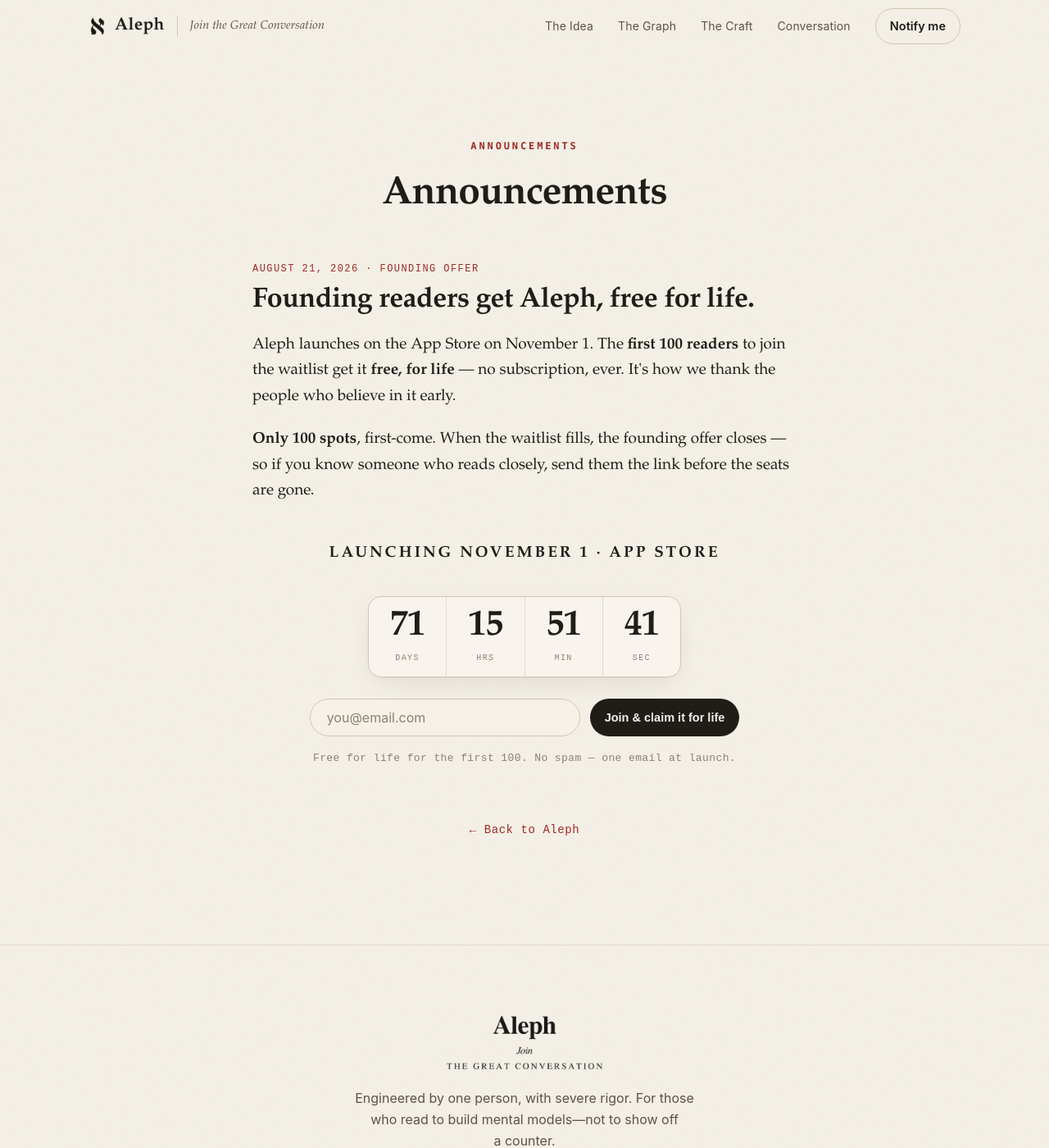
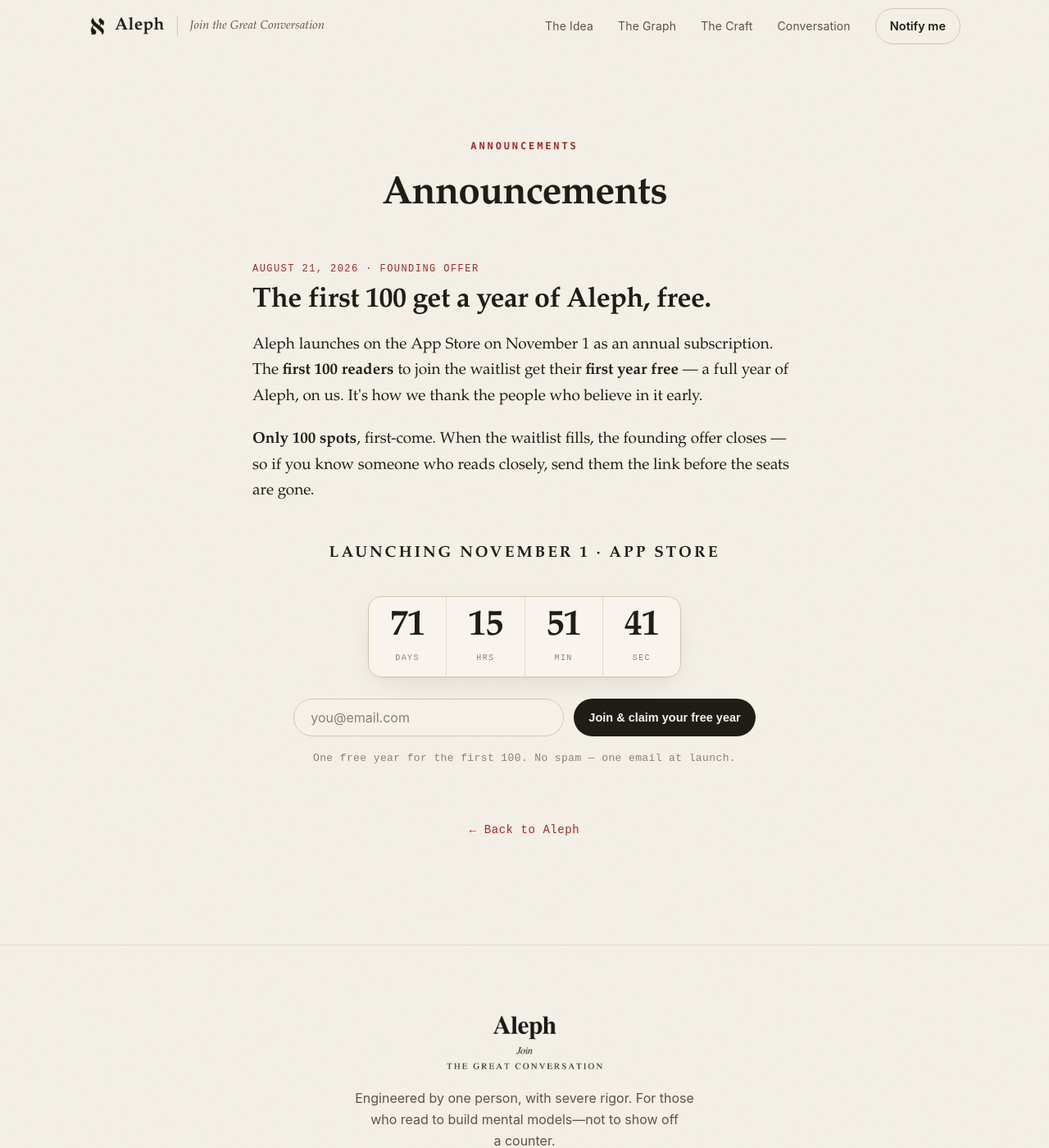
Before and after one commit to DiegoArmistead/AlephLibraryBlog, a Jekyll site: the page built from announcements.html, in a window 1280 px wide and 1400 px high. Shown: the whole window at 82% size. Built offline with Jekyll 4.4.1, drawn with Linux system fonts in a browser that asks for light colours.

Commit message:
copy: founding offer = primer ano gratis (no de por vida)
Cambia 'free for life' -> 'first year free' para los primeros 100: honrable con los offer codes del App Store (que dan periodo gratis, no lifetime). Sigue siendo muy generoso.

Co-Authored-By: Claude Opus 4.8 <noreply@anthropic.com>

```diff
--- a/announcements.html
+++ b/announcements.html
@@ -1,7 +1,7 @@
 ---
 layout: default
 title: Announcements — Aleph
-description: "Founding readers get Aleph free, for life. Join the waitlist before Aleph launches on November 1."
+description: "The first 100 readers get their first year of Aleph free. Join the waitlist before Aleph launches on November 1."
 permalink: /announcements/
 ---
 <section class="manifesto"><div class="wrap">
@@ -10,9 +10,9 @@ permalink: /announcements/
 
   <article class="announce">
     <p class="announce-date">August 21, 2026 · Founding offer</p>
-    <h2 class="serif">Founding readers get Aleph, free for life.</h2>
+    <h2 class="serif">The first 100 get a year of Aleph, free.</h2>
 
-    <p>Aleph launches on the App Store on November 1. The <strong>first 100 readers</strong> to join the waitlist get it <strong>free, for life</strong> — no subscription, ever. It's how we thank the people who believe in it early.</p>
+    <p>Aleph launches on the App Store on November 1 as an annual subscription. The <strong>first 100 readers</strong> to join the waitlist get their <strong>first year free</strong> — a full year of Aleph, on us. It's how we thank the people who believe in it early.</p>
 
     <p><strong>Only 100 spots</strong>, first-come. When the waitlist fills, the founding offer closes — so if you know someone who reads closely, send them the link before the seats are gone.</p>
 
@@ -28,9 +28,9 @@ permalink: /announcements/
 
     <form class="notify" action="https://buttondown.com/api/emails/embed-subscribe/{{ site.buttondown_username }}" method="post" target="popupwindow" onsubmit="window.open('https://buttondown.com/{{ site.buttondown_username }}','popupwindow')">
       <input class="notify-input" type="email" name="email" required placeholder="you@email.com" autocomplete="email" aria-label="Your email address">
-      <button class="btn btn-primary" type="submit">Join &amp; claim it for life</button>
+      <button class="btn btn-primary" type="submit">Join &amp; claim your free year</button>
     </form>
-    <p class="fine">Free for life for the first 100. No spam — one email at launch.</p>
+    <p class="fine">One free year for the first 100. No spam — one email at launch.</p>
   </article>
 
   <p style="text-align:center"><a class="back" href="{{ '/' | relative_url }}">← Back to Aleph</a></p>
--- a/index.html
+++ b/index.html
@@ -275,7 +275,7 @@ description: "Aleph turns what you read—your highlights, your notes, your ques
     <div class="wrap">
       <div class="card rev">
         <h2 class="serif">Coming November 1.</h2>
-        <p>Aleph lands on the App Store on November 1. Leave your name and be among the first readers—<a href="{{ '/announcements/' | relative_url }}" style="color:var(--rubric);font-weight:600">the first 100 get it free for life.</a></p>
+        <p>Aleph lands on the App Store on November 1. Leave your name and be among the first readers—<a href="{{ '/announcements/' | relative_url }}" style="color:var(--rubric);font-weight:600">the first 100 get a free year.</a></p>
         <form class="notify" action="https://buttondown.com/api/emails/embed-subscribe/{{ site.buttondown_username }}" method="post" target="popupwindow" onsubmit="window.open('https://buttondown.com/{{ site.buttondown_username }}','popupwindow')">
           <input class="notify-input" type="email" name="email" required placeholder="you@email.com" autocomplete="email" aria-label="Your email address">
           <button class="btn btn-primary" type="submit">Notify me at launch</button>
```
